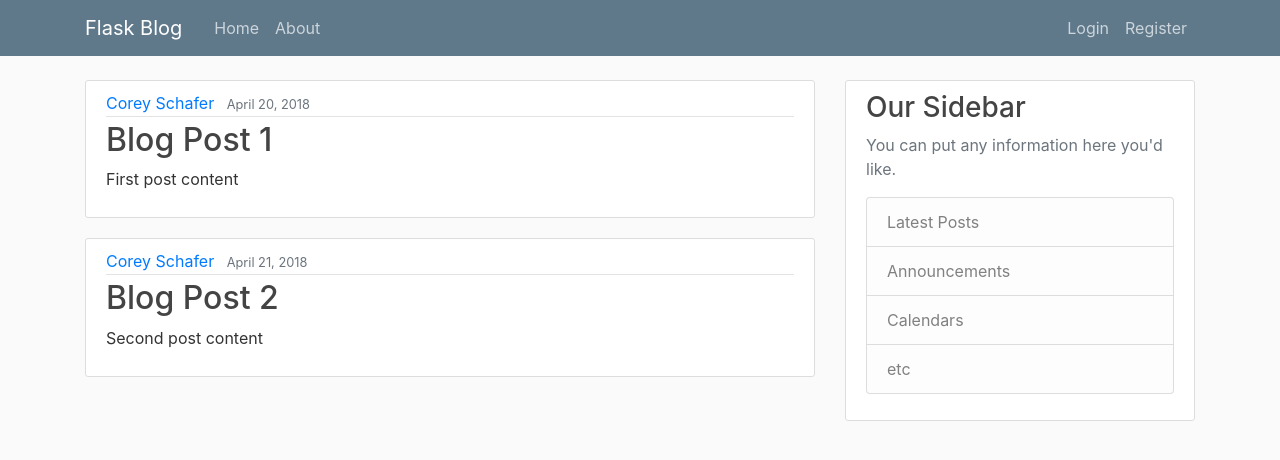
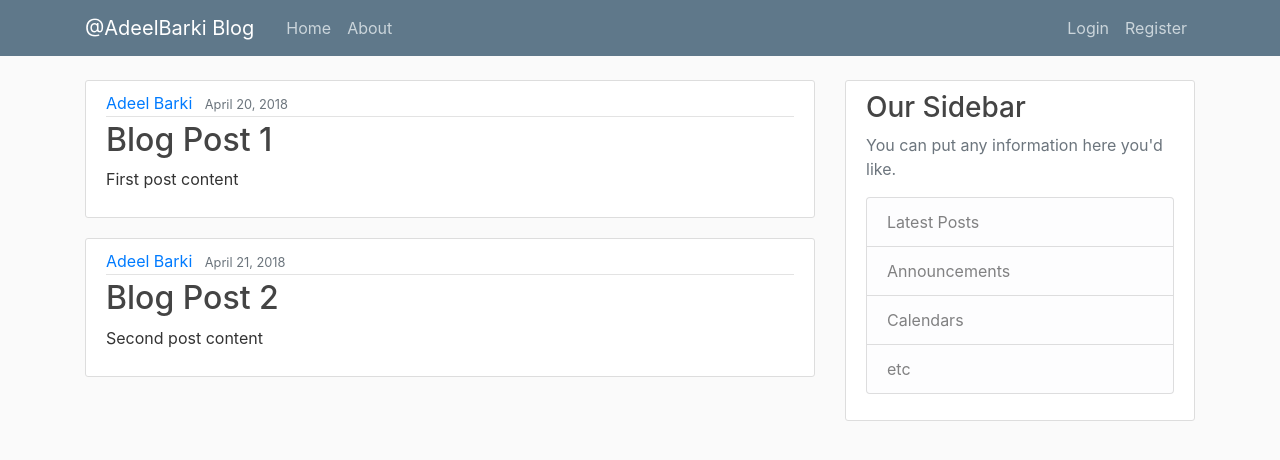
Before and after one commit to adeelbarki/flask_python_blog_application, a Flask app: page / in a window 1280 px wide. Shown: the top 460 px of the page. Run offline with Flask 2, Linux system fonts and the light colour scheme; some libraries are stand-ins or nearby versions.

Commit message:
Add references and author

```diff
--- a/blog.py
+++ b/blog.py
@@ -3,13 +3,13 @@ app = Flask(__name__)
 
 posts = [
     {
-        'author': 'Corey Schafer',
+        'author': 'Adeel Barki',
         'title': 'Blog Post 1',
         'content': 'First post content',
         'date_posted': 'April 20, 2018'
     },
     {
-        'author': 'Corey Schafer',
+        'author': 'Adeel Barki',
         'title': 'Blog Post 2',
         'content': 'Second post content',
         'date_posted': 'April 21, 2018'
--- a/templates/layout.html
+++ b/templates/layout.html
@@ -9,16 +9,16 @@
 
     <link rel="stylesheet" type="text/css" href="{{ url_for('static', filename='main.css') }}">
     {% if title %}
-        <title>Blog Application - {{ title }}</title>
+        <title>@adeelbarki Blogs- {{ title }}</title>
     {% else %}
-    <title>Blog Application</title>
+    <title>@adeelbarki Blogs</title>
     {% endif %}
 </head>
 <body>
         <header class="site-header">
                 <nav class="navbar navbar-expand-md navbar-dark bg-steel fixed-top">
                   <div class="container">
-                    <a class="navbar-brand mr-4" href="/">Flask Blog</a>
+                    <a class="navbar-brand mr-4" href="/">@AdeelBarki Blog</a>
                     <button class="navbar-toggler" type="button" data-toggle="collapse" data-target="#navbarToggle" aria-controls="navbarToggle" aria-expanded="false" aria-label="Toggle navigation">
                       <span class="navbar-toggler-icon"></span>
                     </button>
```
